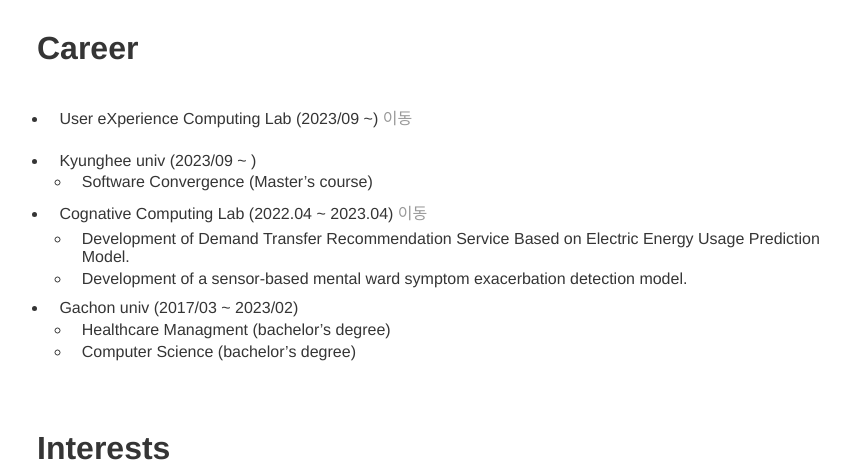
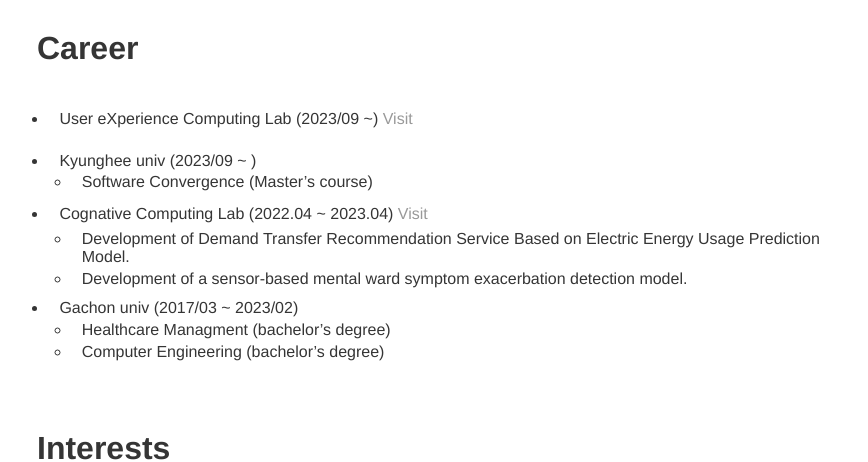
Before and after one commit to kjhwan98/kjhwan98.github.io, a Jekyll site: the page built from index.md, in a window 1280 px wide. Shown: the part 495-957 px from the top of the page, without its empty margins (203-1071 px from the left). Built offline with Jekyll 4.4.1, drawn with Linux system fonts in a browser that asks for light colours; our own code applies the rules of GitHub Pages for plain Markdown files.

Commit message:
Update index.md

```diff
--- a/index.md
+++ b/index.md
@@ -10,18 +10,18 @@ My goal is to develop a system that maximizes benefits for users and make my tec
 <br/>
 
 # Career
-* User eXperience Computing Lab (2023/09 ~) [이동](https://skpark-khu.github.io/)
+* User eXperience Computing Lab (2023/09 ~) [Visit](https://skpark-khu.github.io/)
 
 * Kyunghee univ (2023/09 ~ )
    * Software Convergence (Master's course)
 
-* Cognative Computing Lab (2022.04 ~ 2023.04) [이동](https://sites.google.com/view/keylee/main?authuser=0)
+* Cognative Computing Lab (2022.04 ~ 2023.04) [Visit](https://sites.google.com/view/keylee/main?authuser=0)
   * Development of Demand Transfer Recommendation Service Based on Electric Energy Usage Prediction Model.
   * Development of a sensor-based mental ward symptom exacerbation detection model.
 
 * Gachon univ (2017/03 ~ 2023/02)
   * Healthcare Managment (bachelor's degree)
-  * Computer Science (bachelor's degree)
+  * Computer Engineering (bachelor's degree)
 
 <br/>
 
```
